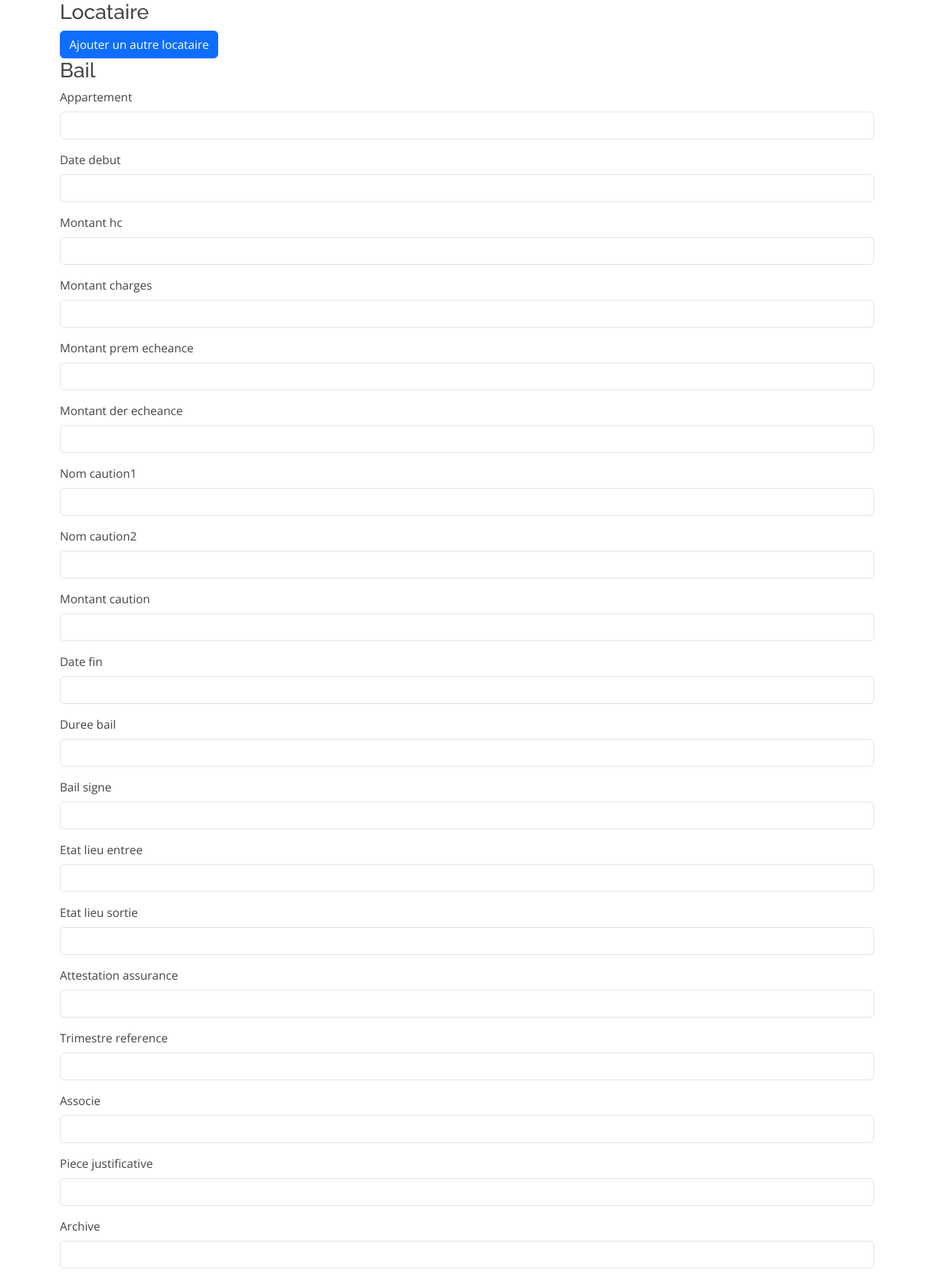
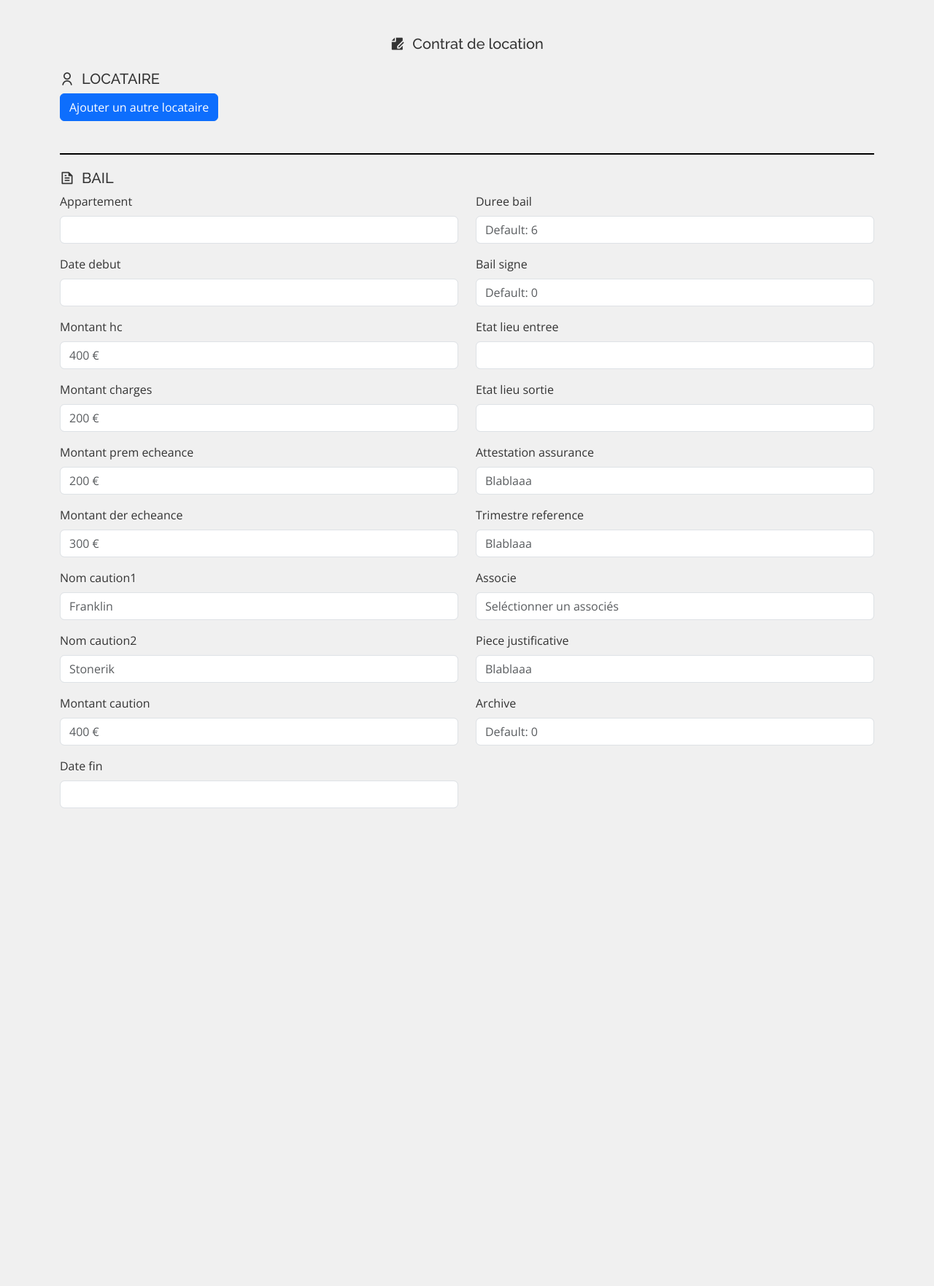
Before and after one commit to ardidjae/zays, a Symfony app: template templates/bail/ajouterBail.html.twig in a window 1280 px wide. Shown: the part 72-1835 px from the top of the page at 73% size. After the commit the page ends 1180 px from the top, so only its background shows below. Run offline with Twig, Linux system fonts and the light colour scheme; the template is opened without the code that fills it, so the values that code supplies are empty; form fields are guessed from the names that the template uses; some libraries are stand-ins or nearby versions.

Commit message:
Modif page ajouterBail

```diff
--- a/templates/bail/ajouterBail.html.twig
+++ b/templates/bail/ajouterBail.html.twig
@@ -5,17 +5,25 @@
     <meta charset="UTF-8">
     <meta name="viewport" content="width=device-width, initial-scale=1, shrink-to-fit=no">
     <title>{% block title %}ZAYS{% endblock %}</title>
-
-    {# Inclure les stylesheets Bootstrap (assurez-vous d'avoir Bootstrap installé dans votre projet) #}
-    <link rel="stylesheet" href="https://stackpath.bootstrapcdn.com/bootstrap/4.3.1/css/bootstrap.min.css">
     {% block stylesheets %}
     <style>
+            body {
+                background-color: #f0f0f0 !important; /* Light gray background */
+                color: #333 !important; /* Dark gray text */
+            }
             .Locataire {
                 display: flex;
                 justify-content: space-between; /* Ajoutez ceci pour l'espacement entre les formulaires */
             }
             .locataire-form {
                 width: 48%; /* Ajoutez ceci pour définir la largeur du formulaire */
+            }
+            .separator {
+                border-top: 2px solid #000; /* Black separator line */
+                margin: 20px 0;
+            }
+            .placeholder-light {
+                color: rgba(0, 0, 0, 0.5); /* Réglage de l'opacité du texte du placeholder */
             }
     </style>
     {% endblock %}
@@ -49,25 +57,25 @@
 
     {% include 'header.html.twig' %}
 
-    <div class="container my-4">
+    <div class="container my-4"></br></br></br></br>
         <div class="d-flex justify-content-center align-items-center mb-3">
-            <h5 class="text-center">CREER UN CONTRAT DE LOCATION</h5>
+            <h5 class="text-center"><i class="ri-file-edit-fill"></i>&nbsp; Contrat de location</h5>
         </div>
 
         {{ form_start(form) }}
 
-        <h3>Locataire</h3>
+        <h5><i class="ri-user-line"></i>&nbsp; LOCATAIRE</h5>
         <div id="locataireContainer" class="Locataire">
             <div class="locataire-form" id="locataireTemplate">
                 {% for locataire in form.locataires %}
                 <div class="mb-3">
                     <div class="form-group">
-                        {{ form_row(locataire.Nom, {'attr': {'class': 'form-control'}}) }}
+                        {{ form_row(locataire.Nom, {'attr': {'class': 'form-control','placeholder': 'Mickael'}}) }}
                     </div>
                 </div>
                 <div class="mb-3">
                     <div class="form-group">
-                        {{ form_row(locataire.Prenom, {'attr': {'class': 'form-control'}}) }}
+                        {{ form_row(locataire.Prenom, {'attr': {'class': 'form-control','placeholder': 'Bert'}}) }}
                     </div>
                 </div>
                 <div class="mb-3">
@@ -77,25 +85,27 @@
                 </div>
                 <div class="mb-3">
                     <div class="form-group">
-                        {{ form_row(locataire.LieuNaissance, {'attr': {'class': 'form-control'}}) }}
+                        {{ form_row(locataire.LieuNaissance, {'attr': {'class': 'form-control','placeholder': 'Washingthon'}}) }}
                     </div>
                 </div>
                 <div class="mb-3">
                     <div class="form-group">
-                        {{ form_row(locataire.MontantCaf, {'attr': {'class': 'form-control'}}) }}
+                        {{ form_row(locataire.MontantCaf, {'attr': {'class': 'form-control','placeholder': '400 €'}}) }}
                     </div>
                 </div>
                 <div class="mb-3">
                     <div class="form-group">
-                        {{ form_row(locataire.Archive, {'attr': {'class': 'form-control'}}) }}
+                        {{ form_row(locataire.Archive, {'attr': {'class': 'form-control','placeholder': 'Default: 0'}}) }}
                     </div>
                 </div>
                 {% endfor %}
             </div>
         </div>
-        <button type="button" id="addLocataireButton" class="btn btn-primary">Ajouter un autre locataire</button>
-        </br>
-        <h3>Bail</h3>
+        <button type="button" id="addLocataireButton" class="btn btn-primary">Ajouter un autre locataire</button></br></br>
+        <div class="separator"></div>
+        <h5><i class="ri-file-text-line"></i>&nbsp; BAIL</h5>
+        <div class="row">
+            <div class="col-md-6">
                 <div class="mb-3">
                     <div class="form-group">
                         {{ form_row(form.appartement, {'attr': {'class': 'form-control'}}) }}
@@ -110,43 +120,43 @@
 
                 <div class="mb-3">
                     <div class="form-group">
-                {{ form_row(form.MontantHC, {'attr': {'class': 'form-control'}}) }}
+                        {{ form_row(form.MontantHC, {'attr': {'class': 'form-control','placeholder': '400 €'}}) }}
                     </div>
                 </div>
 
                 <div class="mb-3">
                     <div class="form-group">
-                {{ form_row(form.MontantCharges, {'attr': {'class': 'form-control'}}) }}
+                        {{ form_row(form.MontantCharges, {'attr': {'class': 'form-control','placeholder': '200 €'}}) }}
                     </div>
                 </div>
 
                 <div class="mb-3">
                     <div class="form-group">
-                {{ form_row(form.MontantPremEcheance, {'attr': {'class': 'form-control'}}) }}
+                        {{ form_row(form.MontantPremEcheance, {'attr': {'class': 'form-control','placeholder': '200 €'}}) }}
                     </div>
                 </div>
 
                 <div class="mb-3">
                     <div class="form-group">
-                {{ form_row(form.MontantDerEcheance, {'attr': {'class': 'form-control'}}) }}
+                        {{ form_row(form.MontantDerEcheance, {'attr': {'class': 'form-control','placeholder': '300 €'}}) }}
                     </div>
                 </div>
 
                 <div class="mb-3">
                     <div class="form-group">
-                {{ form_row(form.NomCaution1, {'attr': {'class': 'form-control'}}) }}
+                        {{ form_row(form.NomCaution1, {'attr': {'class': 'form-control','placeholder': 'Franklin'}}) }}
                     </div>
                 </div>
 
                 <div class="mb-3">
                     <div class="form-group">
-                {{ form_row(form.NomCaution2, {'attr': {'class': 'form-control'}}) }}
+                        {{ form_row(form.NomCaution2, {'attr': {'class': 'form-control','placeholder': 'Stonerik'}}) }}
                     </div>
                 </div>
 
                 <div class="mb-3">
                     <div class="form-group">
-                {{ form_row(form.MontantCaution, {'attr': {'class': 'form-control'}}) }}
+                        {{ form_row(form.MontantCaution, {'attr': {'class': 'form-control','placeholder': '400 €'}}) }}
                     </div>
                 </div>
 
@@ -155,16 +165,17 @@
                         {{ form_row(form.DateFin, {'attr': {'class': 'form-control'}}) }}
                     </div>
                 </div>
-
+            </div>
+            <div class="col-md-6">
                 <div class="mb-3">
                     <div class="form-group">
-                {{ form_row(form.DureeBail, {'attr': {'class': 'form-control'}}) }}
+                        {{ form_row(form.DureeBail, {'attr': {'class': 'form-control','placeholder': 'Default: 6'}}) }}
                     </div>
                 </div>
 
                 <div class="mb-3">
                     <div class="form-group">
-                {{ form_row(form.BailSigne, {'attr': {'class': 'form-control'}}) }}
+                        {{ form_row(form.BailSigne, {'attr': {'class': 'form-control','placeholder': 'Default: 0'}}) }}
                     </div>
                 </div>
 
@@ -182,31 +193,33 @@
 
                 <div class="mb-3">
                     <div class="form-group">
-                {{ form_row(form.AttestationAssurance, {'attr': {'class': 'form-control'}}) }}
+                        {{ form_row(form.AttestationAssurance, {'attr': {'class': 'form-control','placeholder': 'Blablaaa'}}) }}
                     </div>
                 </div>
 
                 <div class="mb-3">
                     <div class="form-group">
-                {{ form_row(form.TrimestreReference, {'attr': {'class': 'form-control'}}) }}
+                        {{ form_row(form.TrimestreReference, {'attr': {'class': 'form-control','placeholder': 'Blablaaa'}}) }}
                     </div>
                 </div>
 
                 <div class="mb-3">
                     <div class="form-group">
-                {{ form_row(form.associe, {'attr': {'class': 'form-control'}}) }}
+                        {{ form_row(form.associe, {'attr': {'class': 'form-control','placeholder': 'Seléctionner un associés'}}) }}
                     </div>
                 </div>
 
                 <div class="mb-3">
                     <div class="form-group">
-                {{ form_row(form.PieceJustificative, {'attr': {'class': 'form-control'}}) }}
+                        {{ form_row(form.PieceJustificative, {'attr': {'class': 'form-control','placeholder': 'Blablaaa'}}) }}
                     </div>
                 </div>
 
                 <div class="mb-3">
                     <div class="form-group">
-                {{ form_row(form.Archive, {'attr': {'class': 'form-control'}}) }}
+                        {{ form_row(form.Archive, {'attr': {'class': 'form-control','placeholder': 'Default: 0'}}) }}
+                    </div>
+                </div>
             </div>
         </div>
         {{ form_end(form) }}
```
Lines whose indentation alone changed are shown as unchanged.
